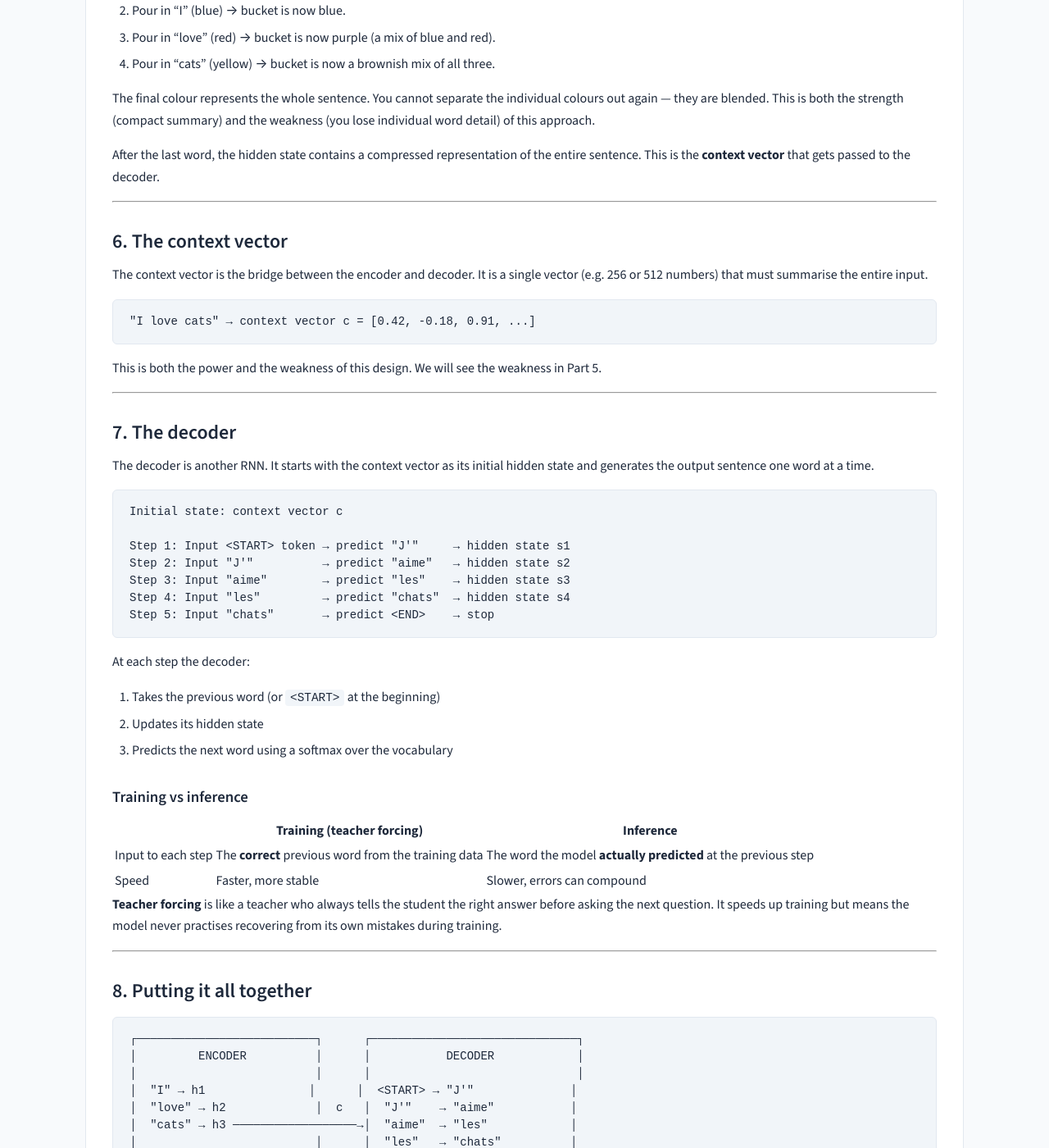
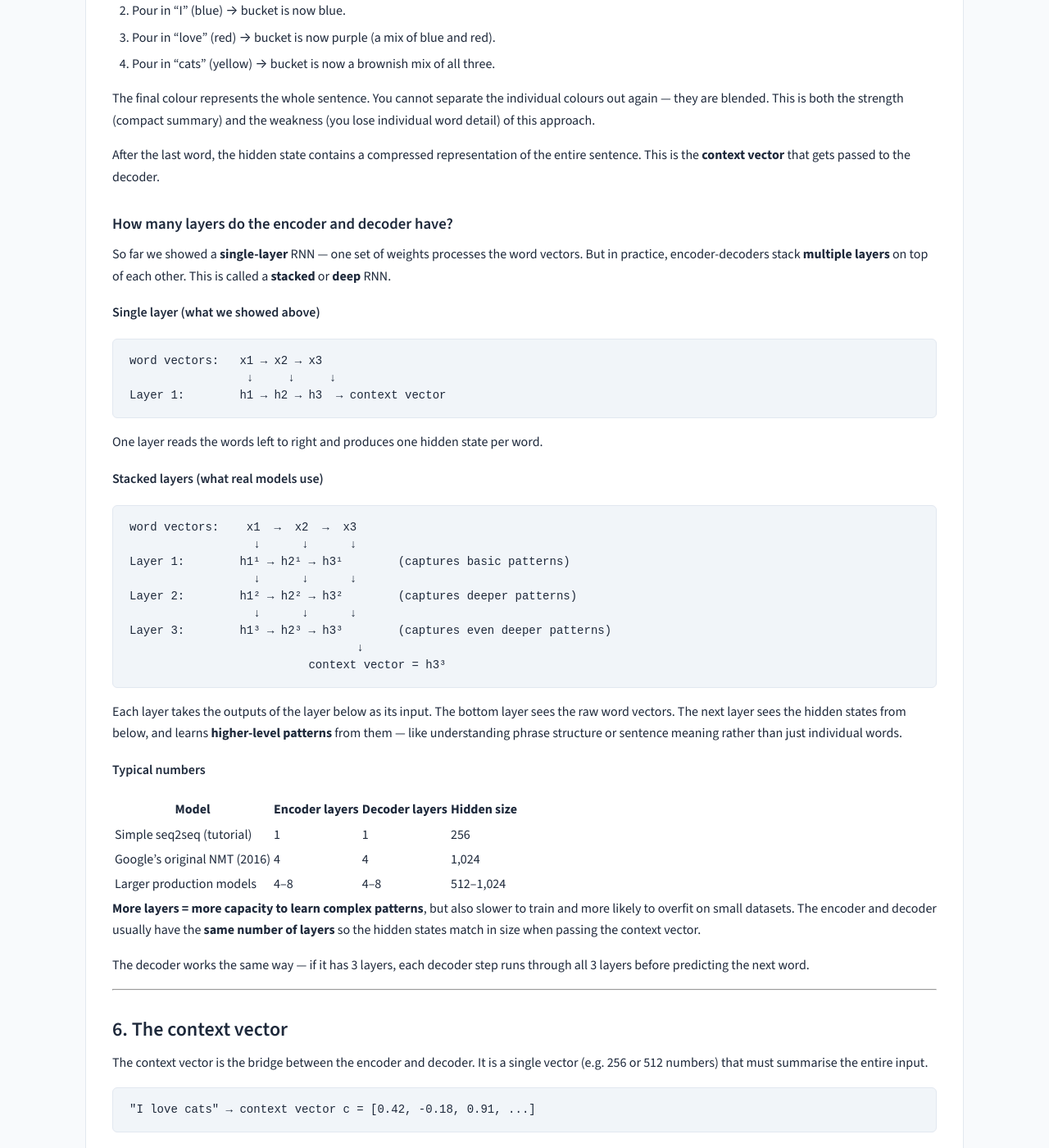
Before and after one commit to rilov/handbook, a Jekyll site: the page built from _topics/DL for GenAI - Part 2 - Encoder-Decoder Architecture.md, in a window 1280 px wide and 1400 px high, scrolled down 8017 px. Shown: the whole window at 82% size. Built offline with Jekyll 4.4.1, drawn with Linux system fonts in a browser that asks for light colours.

Commit message:
Add layer count section: single vs stacked RNN, diagrams, and typical model numbers

````diff
--- a/_topics/DL for GenAI - Part 2 - Encoder-Decoder Architecture.md
+++ b/_topics/DL for GenAI - Part 2 - Encoder-Decoder Architecture.md
@@ -362,6 +362,48 @@ The final colour represents the whole sentence. You cannot separate the individu
 
 After the last word, the hidden state contains a compressed representation of the entire sentence. This is the **context vector** that gets passed to the decoder.
 
+### How many layers do the encoder and decoder have?
+
+So far we showed a **single-layer** RNN — one set of weights processes the word vectors. But in practice, encoder-decoders stack **multiple layers** on top of each other. This is called a **stacked** or **deep** RNN.
+
+#### Single layer (what we showed above)
+
+```text
+word vectors:   x1 → x2 → x3
+                 ↓     ↓     ↓
+Layer 1:        h1 → h2 → h3  → context vector
+```
+
+One layer reads the words left to right and produces one hidden state per word.
+
+#### Stacked layers (what real models use)
+
+```text
+word vectors:    x1  →  x2  →  x3
+                  ↓      ↓      ↓
+Layer 1:        h1¹ → h2¹ → h3¹        (captures basic patterns)
+                  ↓      ↓      ↓
+Layer 2:        h1² → h2² → h3²        (captures deeper patterns)
+                  ↓      ↓      ↓
+Layer 3:        h1³ → h2³ → h3³        (captures even deeper patterns)
+                                 ↓
+                          context vector = h3³
+```
+
+Each layer takes the outputs of the layer below as its input. The bottom layer sees the raw word vectors. The next layer sees the hidden states from below, and learns **higher-level patterns** from them — like understanding phrase structure or sentence meaning rather than just individual words.
+
+#### Typical numbers
+
+| Model | Encoder layers | Decoder layers | Hidden size |
+|-------|---------------|----------------|-------------|
+| Simple seq2seq (tutorial) | 1 | 1 | 256 |
+| Google's original NMT (2016) | 4 | 4 | 1,024 |
+| Larger production models | 4–8 | 4–8 | 512–1,024 |
+
+**More layers = more capacity to learn complex patterns**, but also slower to train and more likely to overfit on small datasets. The encoder and decoder usually have the **same number of layers** so the hidden states match in size when passing the context vector.
+
+The decoder works the same way — if it has 3 layers, each decoder step runs through all 3 layers before predicting the next word.
+
 ---
 
 ## 6. The context vector
````
